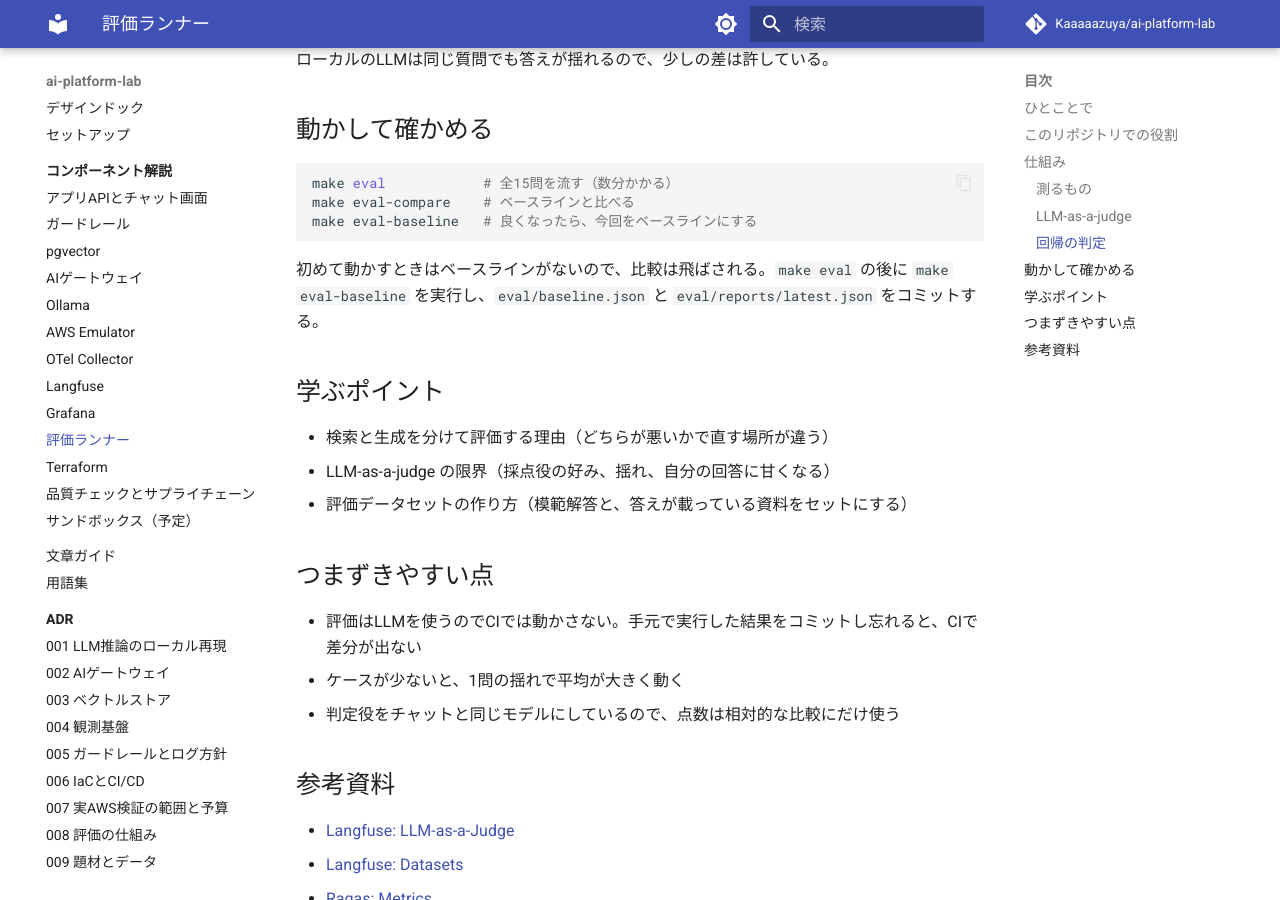
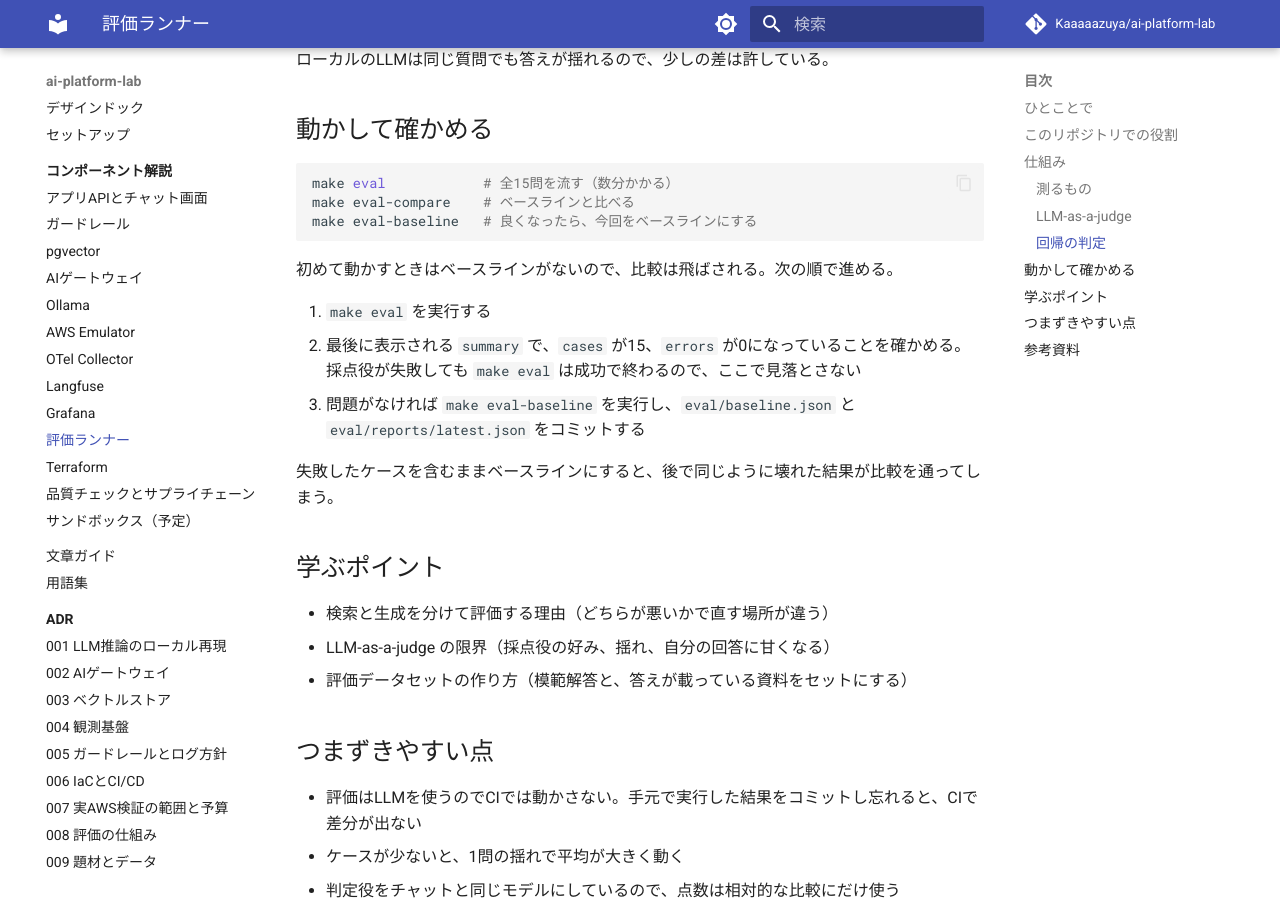
Before and after one commit to Kaaaaazuya/ai-platform-lab, an MkDocs documentation site: the page built from docs/components/evaluation.md, in a window 1280 px wide and 900 px high, scrolled down 1977 px. Built offline with MkDocs 1.6.1 and Material for MkDocs 9.7.7, drawn with Linux system fonts in a browser that asks for light colours; comment, search, counter and statistics services are not loaded.

Commit message:
docs: check the first eval report before baselining; load .env in make api
Co-Authored-By: Claude Opus 5.5 <noreply@anthropic.com>
Claude-Session: https://claude.ai/code/session_01RvGuop5SsmDaHxnBm3XBxt

````diff
--- a/docs/components/evaluation.md
+++ b/docs/components/evaluation.md
@@ -62,7 +62,13 @@ make eval-compare    # ベースラインと比べる
 make eval-baseline   # 良くなったら、今回をベースラインにする
 ```
 
-初めて動かすときはベースラインがないので、比較は飛ばされる。`make eval` の後に `make eval-baseline` を実行し、`eval/baseline.json` と `eval/reports/latest.json` をコミットする。
+初めて動かすときはベースラインがないので、比較は飛ばされる。次の順で進める。
+
+1. `make eval` を実行する
+2. 最後に表示される `summary` で、`cases` が15、`errors` が0になっていることを確かめる。採点役が失敗しても `make eval` は成功で終わるので、ここで見落とさない
+3. 問題がなければ `make eval-baseline` を実行し、`eval/baseline.json` と `eval/reports/latest.json` をコミットする
+
+失敗したケースを含むままベースラインにすると、後で同じように壊れた結果が比較を通ってしまう。
 
 ## 学ぶポイント
 
````
Also changed, not shown: 1 other file.
